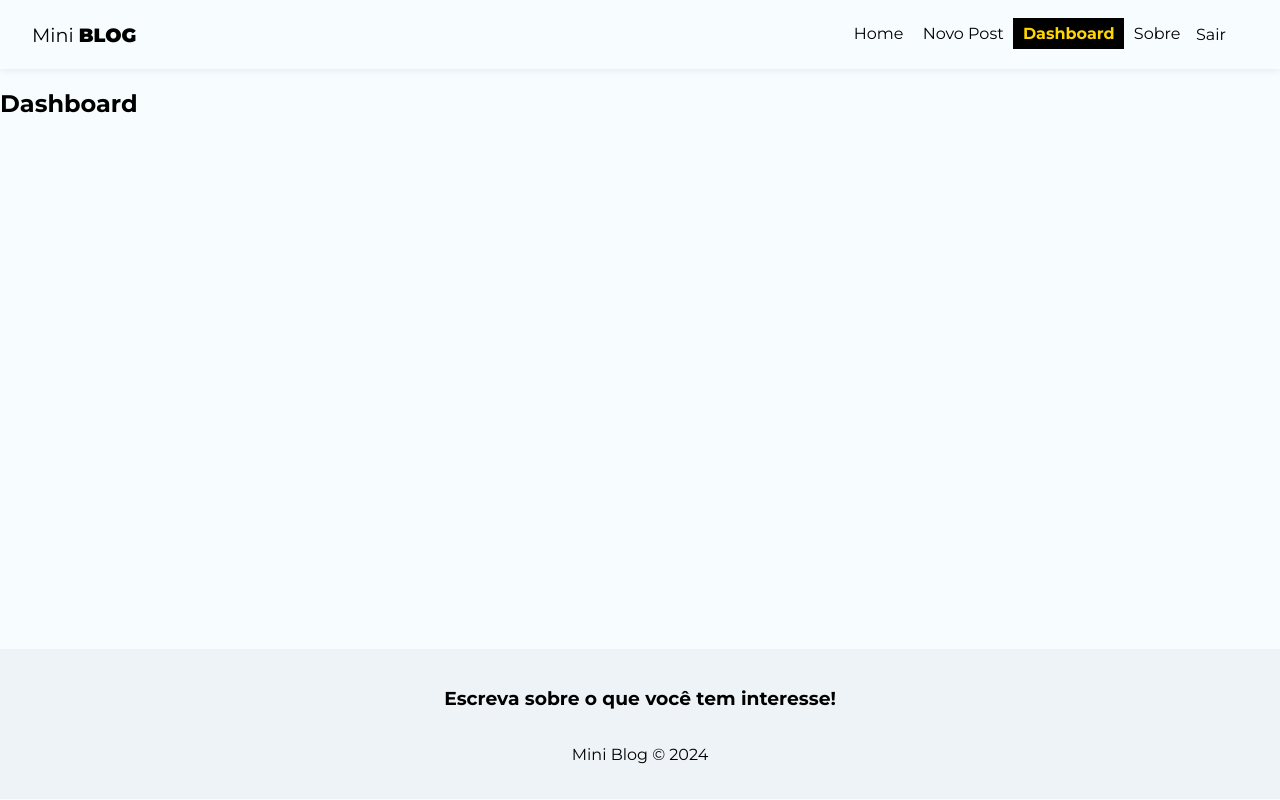
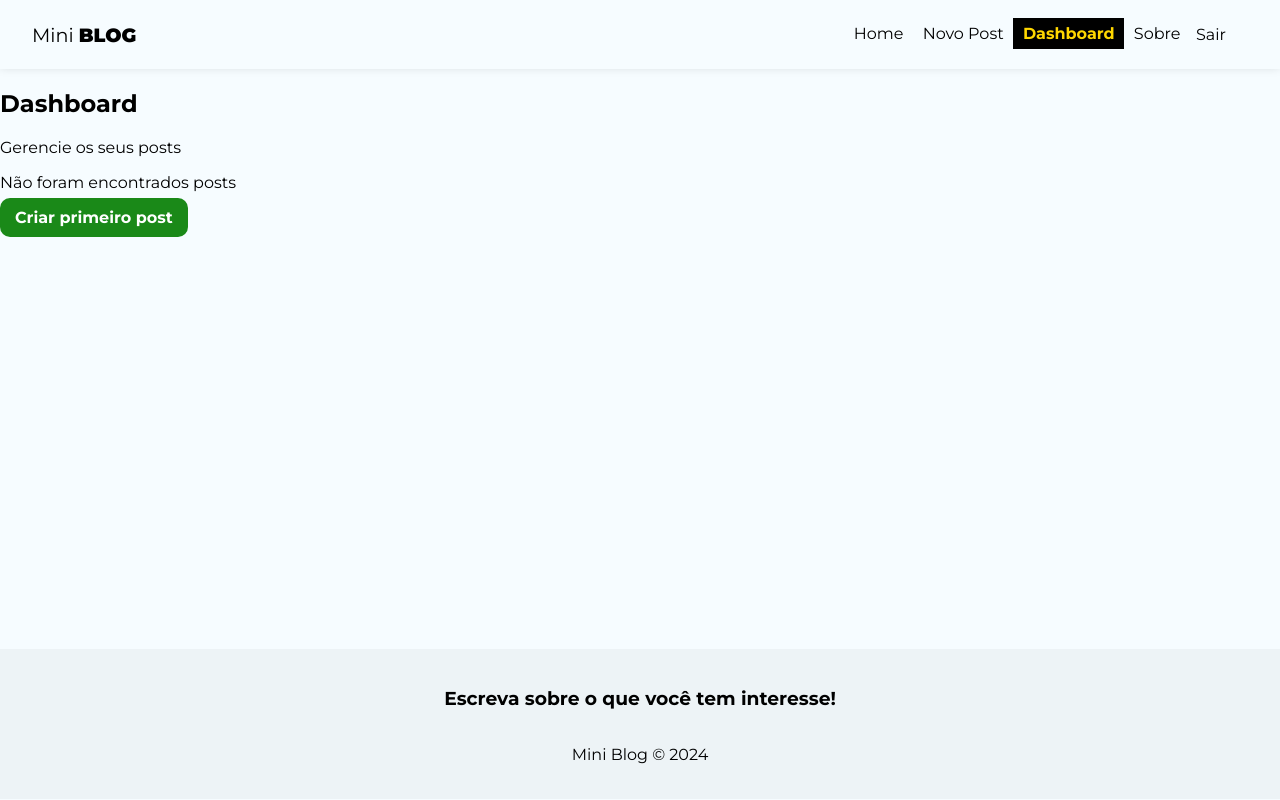
Before and after one commit to lucianobrsts/cursoreactudemy, a React (Vite) app in the folder 10_MINI_BLOG/miniblog/: page /dashboard in a window 1280 px wide. Built offline with nearby package versions, Linux system fonts and the light colour scheme; no server answers; sample sign-in values are in the browser's storage.

Commit message:
Estrutura o dashboard

```diff
--- a/10_MINI_BLOG/miniblog/src/pages/Dashboard/Dashboard.jsx
+++ b/10_MINI_BLOG/miniblog/src/pages/Dashboard/Dashboard.jsx
@@ -1,9 +1,32 @@
-import styles from './Dashboard.module.css'
+import styles from "./Dashboard.module.css";
+
+import { Link } from "react-router-dom";
+
+import { useAuthValue } from "../../context/AuthContext";
+// import { useFetchDocuments } from "../../hooks/useFetchDocuments";
 
 export default function Dashboard() {
-    return (
-        <div>
-            <h2>Dashboard</h2>
+  const { user } = useAuthValue();
+  const uid = user.uid;
+
+  // posts do usuário
+  const posts = [];
+
+  return (
+    <div>
+      <h2>Dashboard</h2>
+      <p>Gerencie os seus posts</p>
+      {posts && posts.length === 0 ? (
+        <div className={styles.noposts}>
+          <p>Não foram encontrados posts</p>
+
+          <Link to="/posts/create" className="btn">
+            Criar primeiro post
+          </Link>
         </div>
-    )
+      ) : (
+        <div>Tem posts!</div>
+      )}
+    </div>
+  );
 }
```
